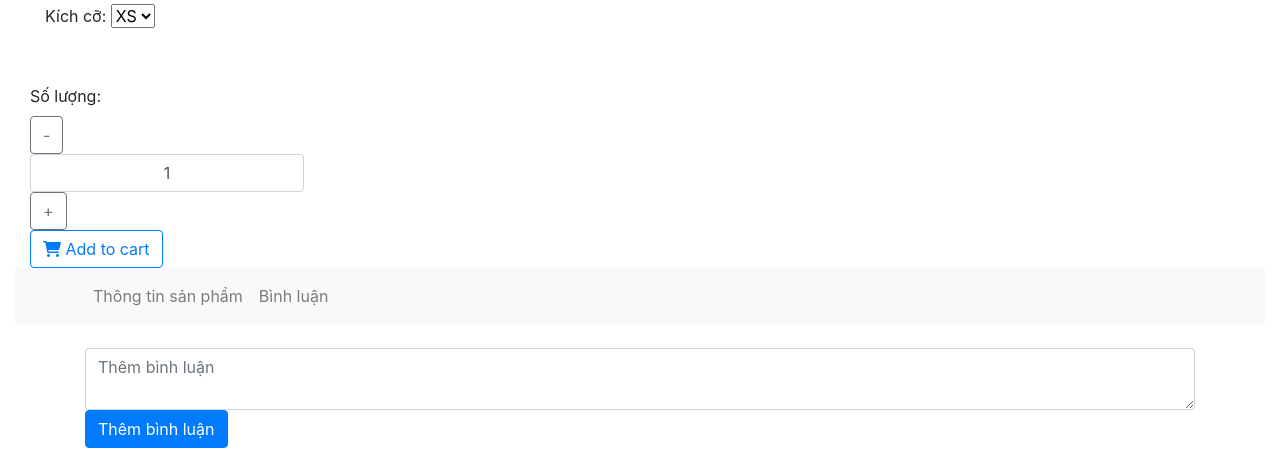
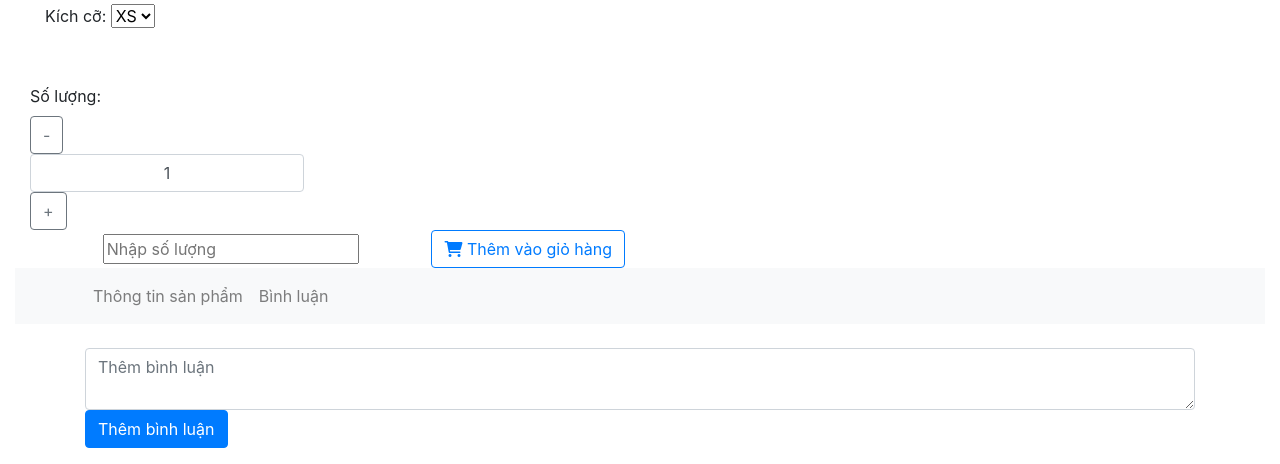
Before and after one commit to NguyenNgan03/aodai_store, a PHP site: template app/views/users/Products/detail.php in a window 1280 px wide. Shown: the part 3362-3826 px from the top of the page. Run offline with PHP 8.4, Linux system fonts and the light colour scheme; the template is opened without the code that fills it, so the values that code supplies are empty.

Commit message:
Merge branch 'main' into updatloginlogout

```diff
--- a/app/views/users/Products/detail.php
+++ b/app/views/users/Products/detail.php
@@ -75,7 +75,9 @@
             </div>
           </div>
           <div class="text-a d-flex align-items-center justify-content-between">
-            <button type="button" class="btn btn-outline-primary" id="primary"><i class="fa fa-shopping-cart"></i> Add to cart</button>
+            <form action=""></form>
+            <input type="text" class="quantity" placeholder="Nhập số lượng" name="quantity">
+            <button type="button" class="btn btn-outline-primary" id="primary"><i class="fa fa-shopping-cart"></i> Thêm vào giỏ hàng </button>
           </div>
         </div>
       </div>
```
